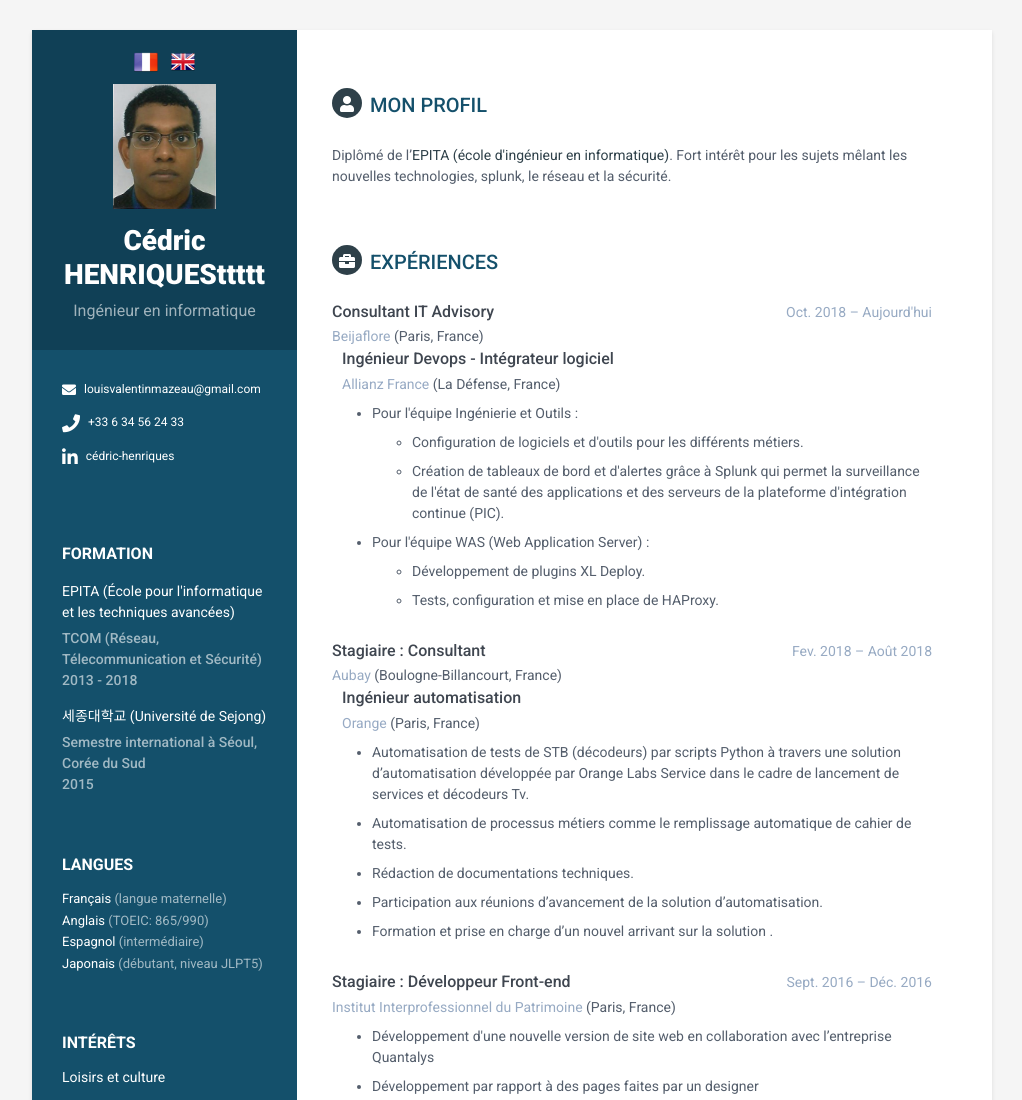
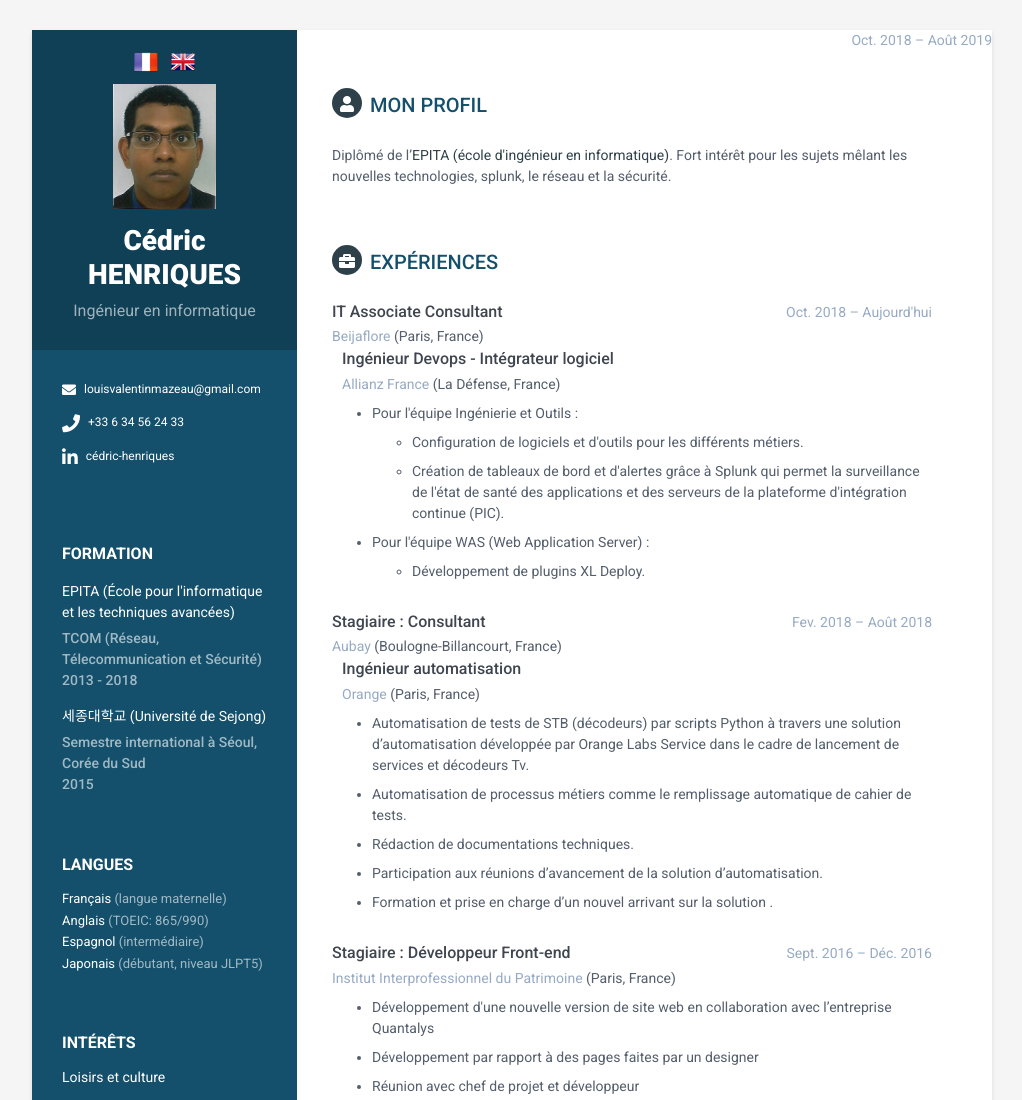
Before and after one commit to cedrichenriques/cedrichenriques, a plain HTML site: page docs/fr/index.html in a window 1280 px wide. Shown: the top 1100 px of the page, without its empty margins (128-1150 px from the left). Drawn offline with Linux system fonts and the light colour scheme.

Commit message:
changement profil beija et date mission allianz
Associate consultant
Allianz fini en aout 2019
à faire : AXA GO

```diff
--- a/docs/fr/index.html
+++ b/docs/fr/index.html
@@ -44,7 +44,7 @@
             </div>
 
             <img class="profile" width="50%" height="50%" src="../assets/images/profile.png" alt="" />
-            <h1 class="name">Cédric HENRIQUESttttt</h1>
+            <h1 class="name">Cédric HENRIQUES</h1>
             <h3 class="tagline">Ingénieur en informatique</h3>
         </div>
 
@@ -130,11 +130,11 @@
 			<div class="item">
                 <div class="meta">
                     <div class="upper-row">
-                        <h3 class="job-title">Consultant IT Advisory</h3>
+                        <h3 class="job-title">IT Associate Consultant</h3>
                         <div class="time">Oct. 2018 – Aujourd'hui</div>
                     </div>
                     <div><a href="https://www.beijaflore.com/" target="_blank" class="companies">Beijaflore</a> (Paris, France)</div>
-					<div class="ujob-title">Ingénieur Devops - Intégrateur logiciel</div>
+					<div class="ujob-title">Ingénieur Devops - Intégrateur logiciel</div><div class="time">Oct. 2018 – Août 2019</div>
 					<div><a href="https://www.allianz.fr/" target="_blank" class="ucompanies">Allianz France</a> (La Défense, France)</div>
                     <div class="details">
                         <ul>
@@ -153,8 +153,6 @@
 							<ul>
 							<div class="appli-margin-bottom"></div>
 							<li>Développement de plugins XL Deploy.</li>
-							<div class="appli-margin-bottom"></div>
-                            <li>Tests, configuration et mise en place de HAProxy.</li>
 							</ul>
 							</li>
 
```
Also changed, not shown: docs/en/index.html (+3 -5 lines), docs/index.html (+3 -5 lines).
